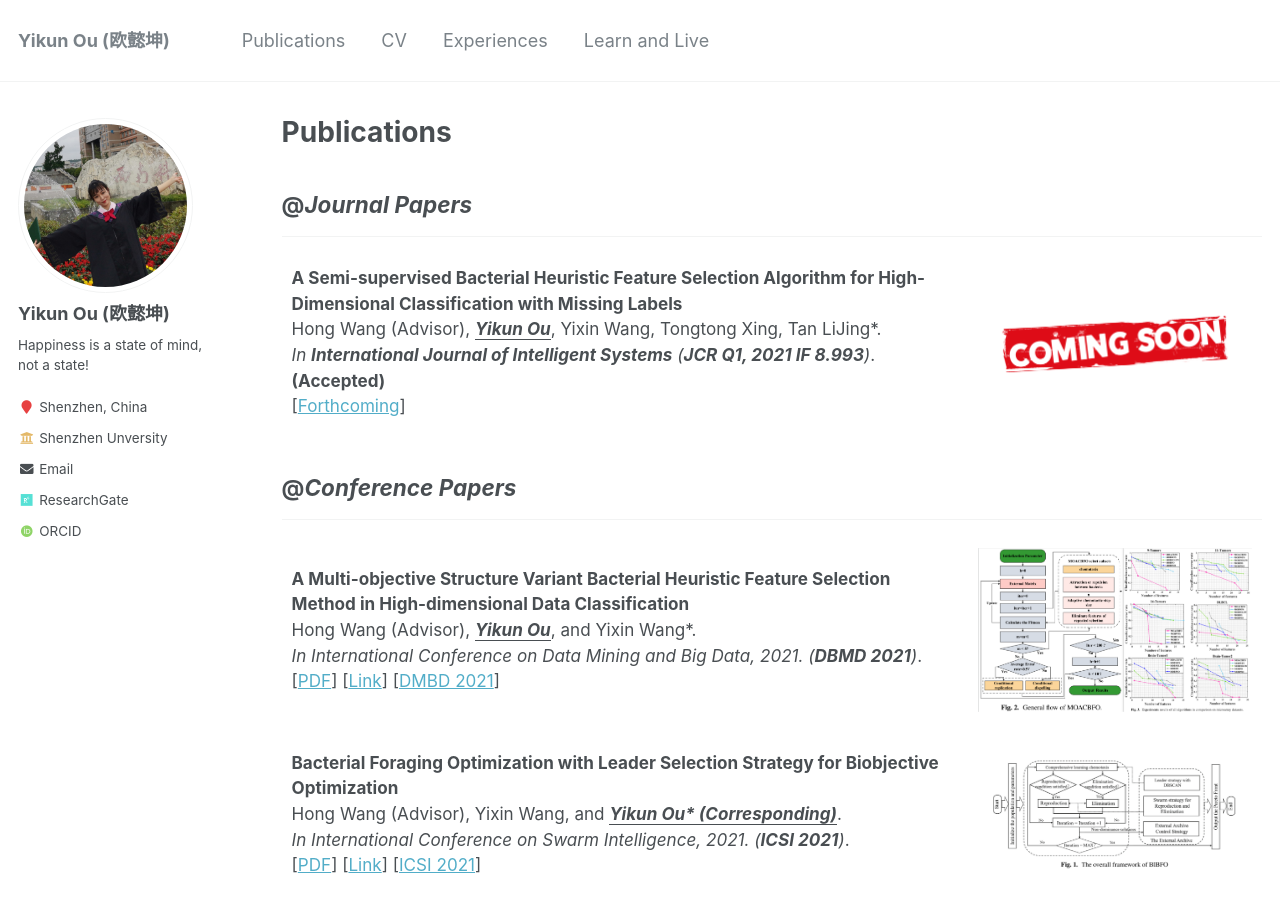
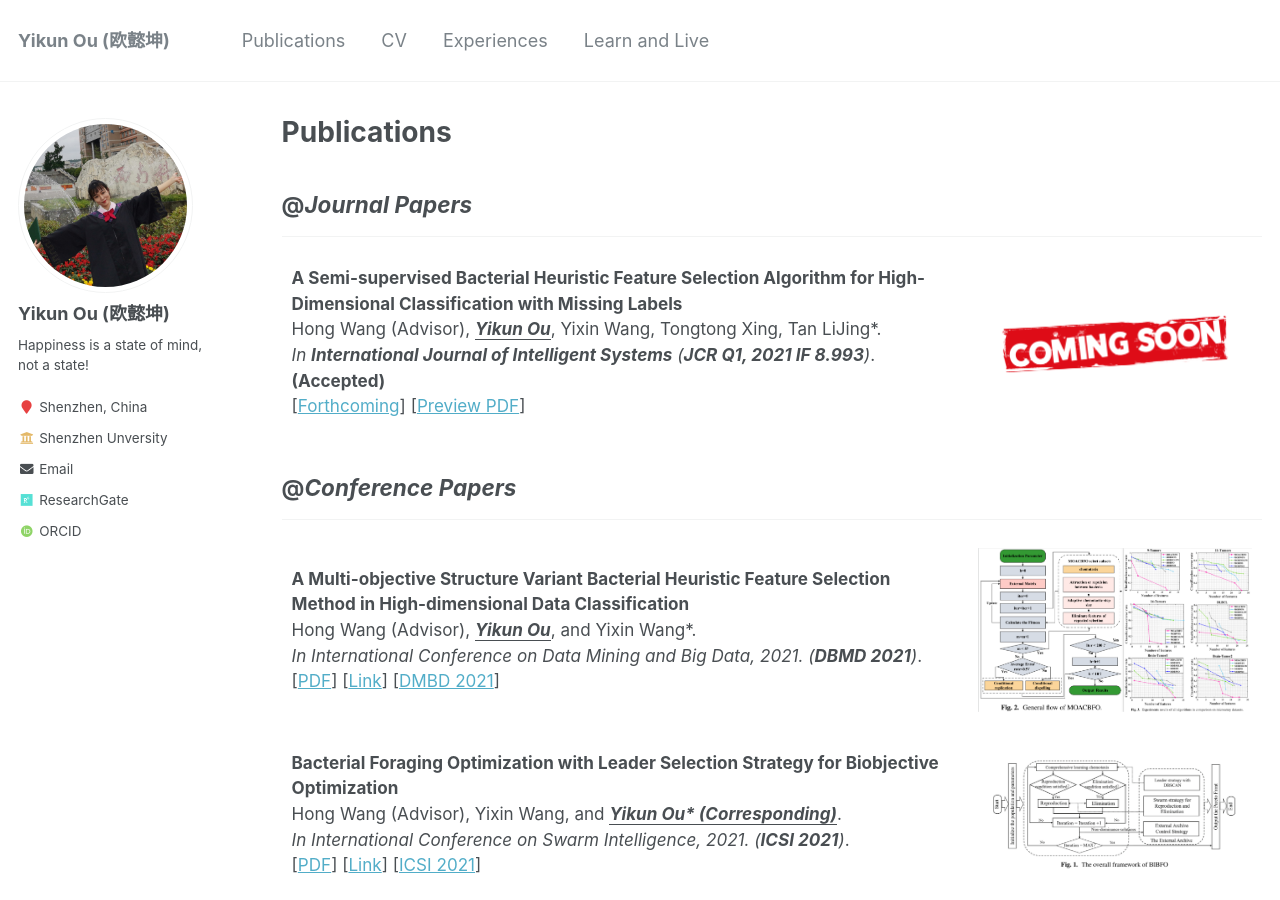
Before and after one commit to yikunou/yikunou.github.io, a Jekyll site: the page built from _pages/publications.md, in a window 1280 px wide and 900 px high. Built offline with Jekyll 4.4.1, drawn with Linux system fonts in a browser that asks for light colours; some web fonts are replaced.

Commit message:
update221123

```diff
--- a/_pages/publications.md
+++ b/_pages/publications.md
@@ -29,6 +29,7 @@ author_profile: true
       <i>In <em><b>International Journal of Intelligent Systems</b></em> (<b>JCR Q1, 2021 IF 8.993</b>)</i>. <b>(Accepted)</b>
       <br>
       [<a href="https://onlinelibrary.wiley.com/journal/1098111x">Forthcoming</a>]
+      [<a href="\../files/A Semi-supervised Bacterial Heuristic Feature Selection Algorithm for High-Dimensional Classification with Missing Labels.pdf">Preview PDF</a>]
     </td>
     <td style="padding:10px;width:30%;vertical-align:middle;border-right:none;border-bottom:none;">
       <a href="/images/coming soon.png">
```
